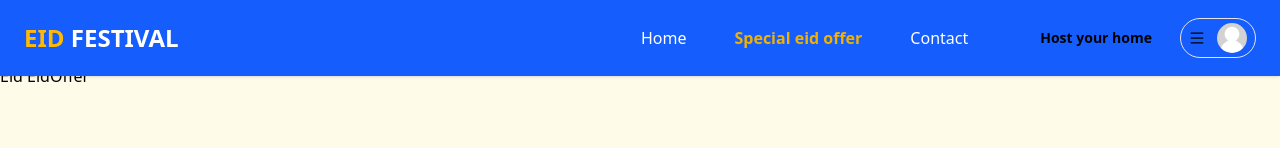
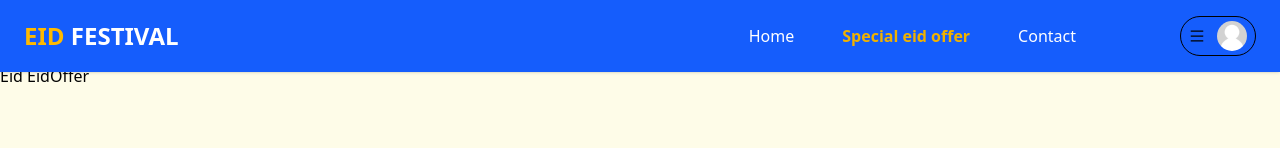
Before and after one commit to nayeem-miah/redux-toolkit-in-react, a React (Vite) app: page /eid-offer in a window 1280 px wide. Shown: the top 148 px of the page. Built offline with nearby package versions, Linux system fonts and the light colour scheme; no server answers.

Commit message:
navbar done

```diff
--- /dev/null
+++ b/src/Components/Shared/Navbar/MenuDropDrowon.jsx
@@ -0,0 +1,104 @@
+import { AiOutlineMenu } from "react-icons/ai";
+import { Link, useNavigate } from "react-router-dom";
+import { useState, useRef, useEffect, useContext } from "react";
+import avatar from "../../../assets/placeholder.jpg";
+import { AuthContext } from "../../../AuthProvider/AuthProvider";
+import { API } from "../../../api/Api";
+import toast from "react-hot-toast";
+
+const MenuDropdown = () => {
+    const [isOpen, setIsOpen] = useState(false);
+    const dropdownRef = useRef(null);
+    const { user } = useContext(AuthContext)
+    const navigate = useNavigate()
+
+    // Close dropdown when clicking outside
+    useEffect(() => {
+        const handleClickOutside = (event) => {
+            if (
+                dropdownRef.current &&
+                !dropdownRef.current.contains(event.target)
+            ) {
+                setIsOpen(false);
+            }
+        };
+
+        document.addEventListener("mousedown", handleClickOutside);
+        return () => {
+            document.removeEventListener("mousedown", handleClickOutside);
+        };
+    }, []);
+
+    const handleLogout = async () => {
+        await API.post("/api/auth/logout");
+        toast.success("Logged out successfully!");
+        navigate('/')
+    };
+
+    return (
+        <div className="relative " ref={dropdownRef}>
+            <div className="flex flex-row items-center gap-3">
+                {/* Dropdown button */}
+                <div
+                    onClick={() => setIsOpen((prev) => !prev)}
+                    className="p-4 md:py-1 md:px-2 border border-black flex flex-row items-center gap-3 rounded-full cursor-pointer hover:shadow-md transition"
+                >
+                    <AiOutlineMenu />
+                    <div className="hidden md:block">
+                        <img
+                            className="rounded-full"
+                            referrerPolicy="no-referrer"
+                            //   src={user && user.photoURL ? user.photoURL : avatar}
+                            src={avatar}
+                            alt="profile"
+                            height={30}
+                            width={30}
+                        />
+                    </div>
+                </div>
+            </div>
+
+            {isOpen && (
+                <div className="absolute rounded-xl shadow-md w-40 md:w-56 bg-white overflow-hidden right-0 top-12 text-sm">
+                    <div className="flex flex-col cursor-pointer">
+                        {user ? (
+                            <>
+                                <Link
+                                    to="/dashboard"
+                                    className="px-4 py-3 hover:bg-neutral-100 transition font-semibold"
+                                >
+                                    Dashboard
+                                </Link>
+
+
+                                <div
+                                    onClick={handleLogout}
+                                    className="px-4 py-3 hover:bg-neutral-100 hover:text-red-500 transition font-semibold cursor-pointer"
+                                >
+                                    Logout
+                                </div>
+                            </>
+                        ) : (
+                            <>
+                                <Link
+                                    to="/login"
+                                    className="px-4 py-3 hover:bg-neutral-100 transition font-semibold"
+                                >
+                                    Login
+                                </Link>
+                                <Link
+                                    to="/sign-up"
+                                    className="px-4 py-3 hover:bg-neutral-100 transition font-semibold"
+                                >
+                                    Sign Up
+                                </Link>
+                            </>
+                        )}
+                    </div>
+                </div>
+            )}
+        </div>
+    );
+};
+
+export default MenuDropdown;
--- a/src/Components/Shared/Navbar/Navbar.jsx
+++ b/src/Components/Shared/Navbar/Navbar.jsx
@@ -3,8 +3,8 @@ import { Link, NavLink, useNavigate } from "react-router-dom";
 import { API } from "../../../api/Api";
 import toast from "react-hot-toast";
 import { AuthContext } from "../../../AuthProvider/AuthProvider";
-import avatarImg from '../../../assets/placeholder.jpg'
 import { AiOutlineMenu } from "react-icons/ai";
+import MenuDropdown from "./MenuDropDrowon";
 
 const Navbar = () => {
     const { user } = useContext(AuthContext);
@@ -24,9 +24,7 @@ const Navbar = () => {
         <NavLink to={'/eid-offer'} className={({ isActive }) => isActive ? "px-3 py-2 mx-3 mt-2 text-yellow-500 font-bold transition-colors duration-300 transform rounded-md lg:mt-0 hover:bg-blue-500" : "px-3 py-2 mx-3 mt-2 text-white transition-colors duration-300 transform rounded-md lg:mt-0 hover:bg-blue-500"}>
             Special eid offer
         </NavLink>
-        {/* <NavLink to={'/about'} className={({ isActive }) => isActive ? "px-3 py-2 mx-3 mt-2 text-yellow-500 font-bold transition-colors duration-300 transform rounded-md lg:mt-0 hover:bg-blue-500" : "px-3 py-2 mx-3 mt-2 text-white transition-colors duration-300 transform rounded-md lg:mt-0 hover:bg-blue-500"}>
-            About
-        </NavLink> */}
+
         <NavLink to={'/contact'} className={({ isActive }) => isActive ? "px-3 py-2 mx-3 mt-2 text-yellow-500 font-bold transition-colors duration-300 transform rounded-md lg:mt-0 hover:bg-blue-500" : "px-3 py-2 mx-3 mt-2 text-white transition-colors duration-300 transform rounded-md lg:mt-0 hover:bg-blue-500"}>
             Contact
         </NavLink>
@@ -90,84 +88,60 @@ const Navbar = () => {
 
 
 
-                        {/* Dropdown Menu */}
-                        <div className='relative'>
-                            <div className='flex flex-row items-center gap-3'>
-                                {/* Become A Host btn */}
-                                <div className='hidden md:block'>
-                                    {!user && (
-                                        <button
-                                            disabled={!user}
-                                            className='disabled:cursor-not-allowed cursor-pointer hover:bg-neutral-100 py-3 px-4 text-sm font-semibold rounded-full  transition'
+                        <div
+                            className={`${isOpen
+                                ? "translate-x-0 bg-blue-600 opacity-100 "
+                                : "opacity-0 -translate-x-full "
+                                } absolute inset-x-0 z-20 w-full px-6 py-2 transition-all duration-300 ease-in-out   md:mt-0 md:p-0 md:top-0 md:relative md:bg-transparent md:w-auto md:opacity-100 md:translate-x-0 md:flex md:items-center`}
                         >
-                                            Host your home
-                                        </button>
-                                    )}
+                            <div className="flex flex-col md:flex-row md:mx-6   ">
+
+                                <span className="block md:hidden">
+                                    {user ? (
+                                        <div className="space-y-5 font-bold uppercase mt-3">
+                                            <div>
                                             </div>
-                                {/* Dropdown btn */}
                                             <div
-                                    onClick={() => setIsOpen(!isOpen)}
-                                    className='p-4 md:py-1 md:px-2 border-[1px] border-neutral-200 flex flex-row items-center gap-3 rounded-full cursor-pointer hover:shadow-md transition'
+                                                onClick={handleLogout}
+                                                className="  font-bold my-2  transition-colors duration-300 transform hover:text-red-500  md:mx-4 md:my-0"
                                             >
-                                    <AiOutlineMenu />
-                                    <div className='hidden md:block'>
-                                        {/* Avatar */}
-                                        <img
-                                            className='rounded-full'
-                                            referrerPolicy='no-referrer'
-                                            src={avatarImg}
-                                            alt='profile'
-                                            height='30'
-                                            width='30'
-                                        />
-                                    </div>
-
+                                                Logout
                                             </div>
                                         </div>
-                            {isOpen && (
-                                <div className='absolute rounded-xl shadow-md w-[40vw] md:w-[10vw] bg-white overflow-hidden right-0 top-12 text-sm'>
-                                    <div className='flex flex-col cursor-pointer'>
-                                        <Link
-                                            to='/'
-                                            className='block md:hidden px-4 py-3 hover:bg-neutral-100 transition font-semibold'
+                                    ) : (
+                                        <div className="space-y-3 font-bold uppercase mt-3">
+                                            <div className=" ">
+                                                <NavLink
+                                                    to="/login"
+                                                    className={({ isActive }) =>
+                                                        isActive
+                                                            ? "text-blue-500  font-bold my-2  transition-colors duration-300 transform hover:text-blue-300 dark:hover:text-blue-400 md:mx-4 md:my-0 "
+                                                            : " font-bold my-2  transition-colors duration-300 transform hover:text-blue-300 dark:hover:text-blue-400 md:mx-4 md:my-0"
+                                                    }
                                                 >
-                                            Home
-                                        </Link>
-                                        <>
-                                            {
-                                                user ? (
-                                                    <>
-                                                        <Link
-                                                            to='/my-added-products'
-                                                            className='px-4 py-3 hover:bg-neutral-100 transition font-semibold'
-                                                        >
-                                                            my added products
-                                                        </Link>
-                                                        <button onClick={handleLogout} className=" px-4 py-3 hover:bg-neutral-100 transition font-semibold text-red-500">
-                                                            logout
-                                                        </button>
-                                                    </>
-                                                ) :
-                                                    <>
-                                                        <Link
-                                                            to='/login'
-                                                            className='px-4 py-3 hover:bg-neutral-100 transition font-semibold'
-                                                        >
-                                                            sign in
-                                                        </Link>
-                                                        <Link
-                                                            to='/sign-up'
-                                                            className='px-4 py-3 hover:bg-neutral-100 transition font-semibold'
+                                                    Login
+                                                </NavLink>
+                                            </div>
+                                            <div className=" ">
+                                                <NavLink
+                                                    to="/signup"
+                                                    className={({ isActive }) =>
+                                                        isActive
+                                                            ? "text-blue-500  font-bold my-2  transition-colors duration-300 transform hover:text-blue-300 dark:hover:text-blue-400 md:mx-4 md:my-0"
+                                                            : " font-bold my-2  transition-colors duration-300 transform hover:text-blue-300 dark:hover:text-blue-400 md:mx-4 md:my-0"
+                                                    }
                                                 >
                                                     Sign Up
-                                                        </Link>
-                                                    </>
-                                            }
-                                        </>
-
+                                                </NavLink>
                                             </div>
                                         </div>
                                     )}
+                                </span>
+                            </div>
+
+                            <div className="hidden md:block">
+                                <MenuDropdown></MenuDropdown>
+                            </div>
                         </div>
                     </div>
                 </div>
```
Lines whose indentation alone changed are shown as unchanged.
